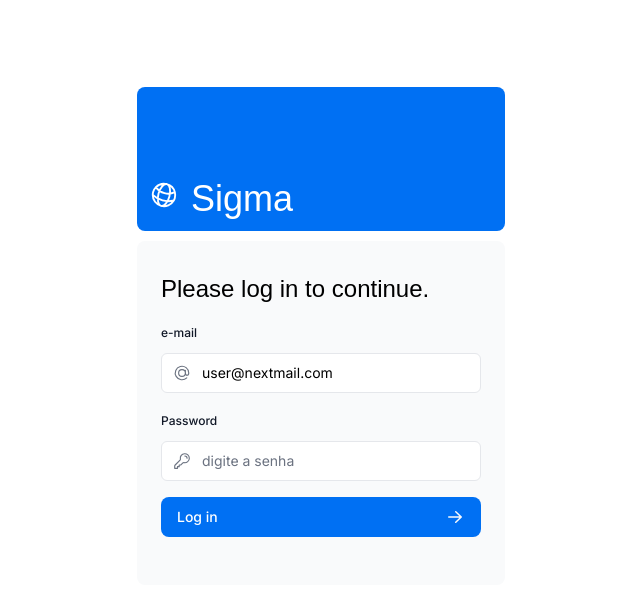
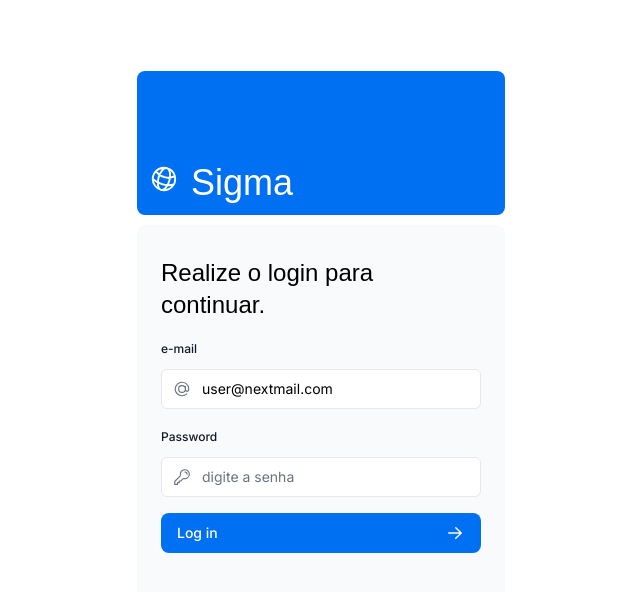
Before and after one commit to aalves932/nextjs-dashboard, a Next.js app: page /login in a window 1280 px wide. Shown: the top 592 px of the page, without its empty margins (319-959 px from the left). Built offline with nearby package versions, Linux system fonts and the light colour scheme; a web font is replaced by a local one.

Commit message:
fix: update login prompt text to Portuguese

```diff
--- a/app/ui/login-form.tsx
+++ b/app/ui/login-form.tsx
@@ -24,7 +24,7 @@ export default function LoginForm() {
     <form action={formAction} className="space-y-3">
       <div className="flex-1 rounded-lg bg-gray-50 px-6 pb-4 pt-8">
         <h1 className={`${lusitana.className} mb-3 text-2xl`}>
-          Please log in to continue.
+          Realize o login para continuar.
         </h1>
         <div className="w-full">
           <div>
```
